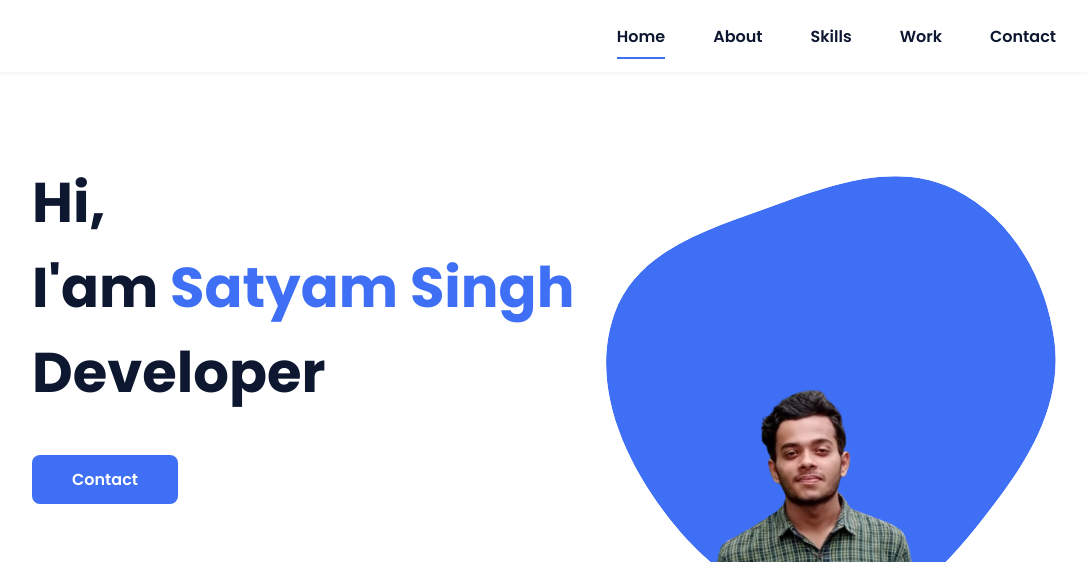
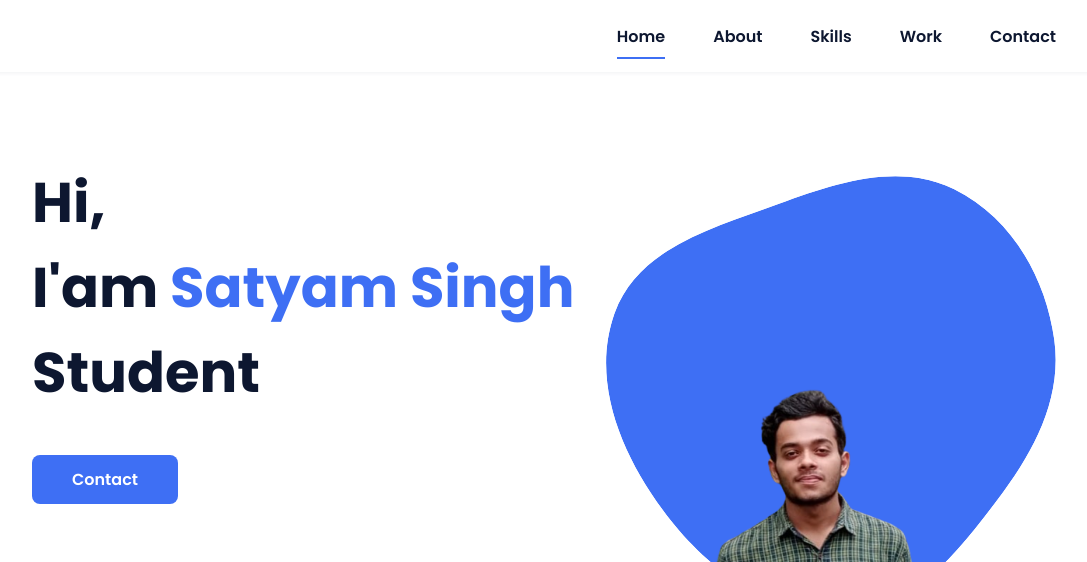
Before and after one commit to satmm/My-Portfolio, a plain HTML site: page index.html in a window 1280 px wide. Shown: the top 562 px of the page, without its empty margins (96-1183 px from the left). Drawn offline with nearby package versions, Linux system fonts and the light colour scheme; files whose address does not match are found by name.

Commit message:
Update index.html

```diff
--- a/index.html
+++ b/index.html
@@ -40,7 +40,7 @@
             <section class="home bd-grid" id="home">
                 <div class="home__data">
 
-                    <h1 class="home__title">Hi,<br>I'am <span class="home__title-color">Satyam Singh</span><br> Developer</h1>
+                    <h1 class="home__title">Hi,<br>I'am <span class="home__title-color">Satyam Singh</span><br> Student</h1>
 
                     <a href="#" class="button">Contact</a>
                 </div>
```
